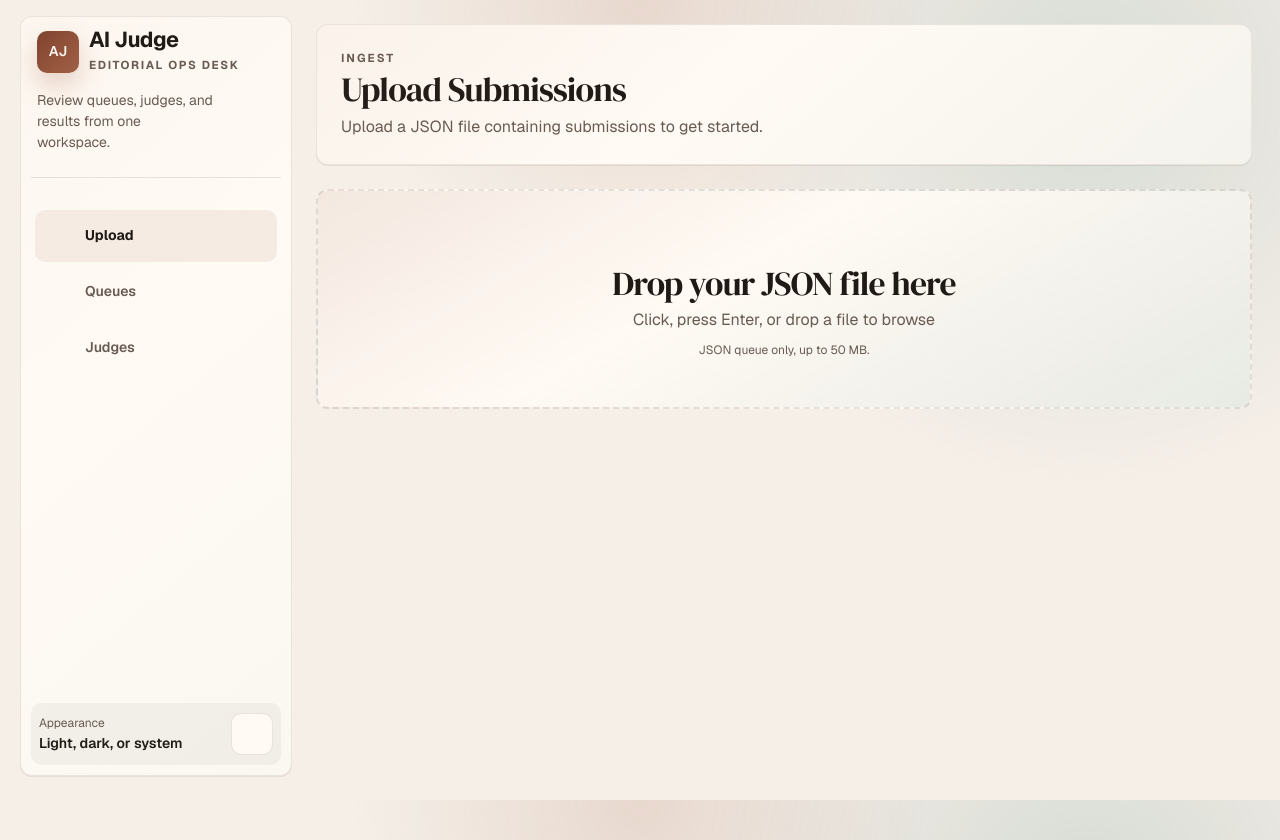
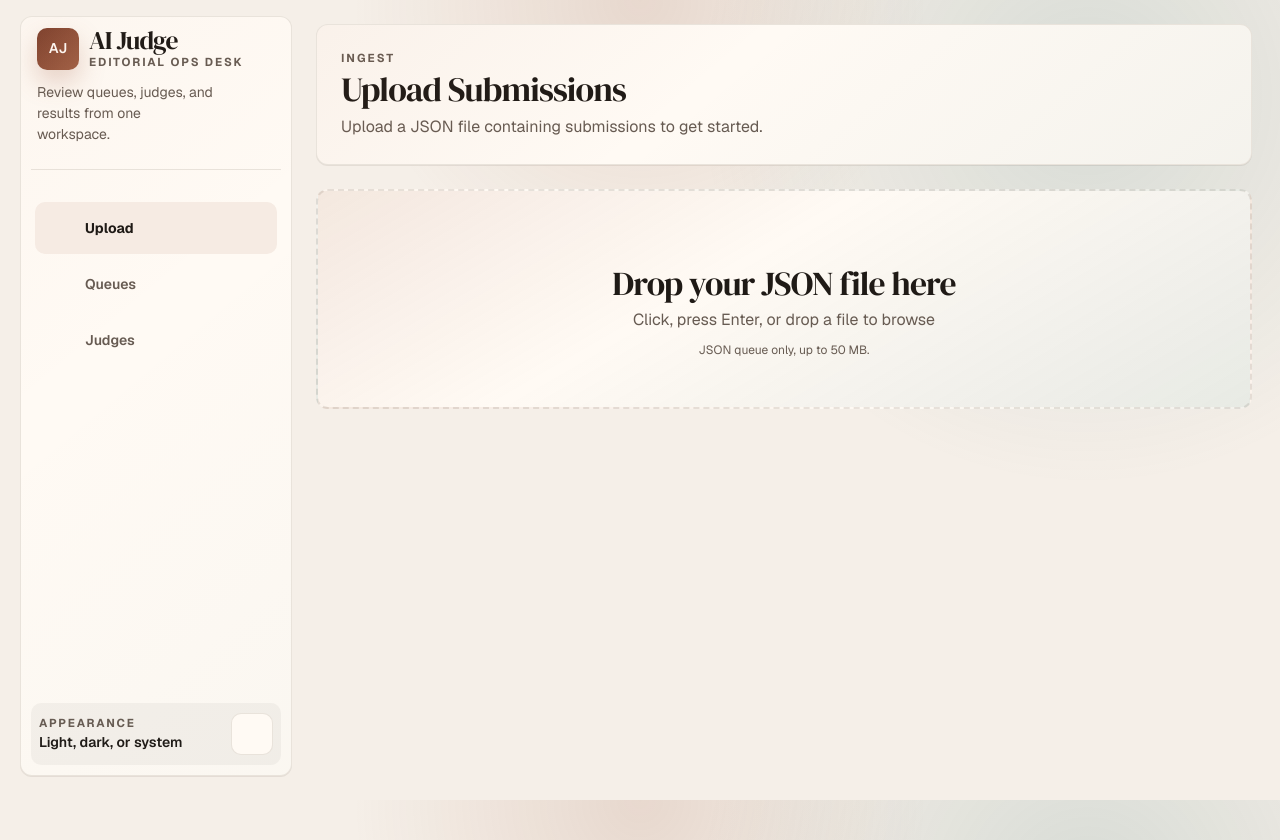
Before and after one commit to RichardJSun/ai-judge, a Next.js app: page /upload in a window 1280 px wide. Built offline with nearby package versions, Linux system fonts and the light colour scheme; some icons are missing; what @mui/material-nextjs would draw is missing.

Commit message:
refactor shell typography alignment

```diff
--- a/src/components/layout/AppShell.tsx
+++ b/src/components/layout/AppShell.tsx
@@ -17,7 +17,7 @@ import {
   appShellMobileTopBarSx,
   appShellRootSx,
 } from './shell-layout';
-import { editorialRadius } from '@/components/ui/theme';
+import { editorialRadius, shellTypography } from '@/components/ui/theme';
 
 export default function AppShell({ children }: { children: React.ReactNode }) {
   const [mobileOpen, setMobileOpen] = useState(false);
@@ -44,10 +44,24 @@ export default function AppShell({ children }: { children: React.ReactNode }) {
               <MenuRoundedIcon />
             </IconButton>
             <Box>
-              <Typography variant="overline" color="text.secondary">
+              <Typography
+                component="p"
+                sx={{
+                  ...shellTypography.brandTitle,
+                  fontSize: '1.2rem',
+                }}
+              >
                 AI Judge
               </Typography>
-              <Typography variant="body2" fontWeight={700}>
+              <Typography
+                component="span"
+                color="text.secondary"
+                sx={{
+                  ...shellTypography.metaLabel,
+                  display: 'block',
+                  mt: 0.25,
+                }}
+              >
                 Review workspace
               </Typography>
             </Box>
--- a/src/components/layout/NavSidebar.tsx
+++ b/src/components/layout/NavSidebar.tsx
@@ -19,7 +19,7 @@ import Link from 'next/link';
 import { usePathname } from 'next/navigation';
 import ThemeModeControl from '@/components/ui/ThemeModeControl';
 import { SectionSurface } from '@/components/ui/editorial';
-import { editorialRadius } from '@/components/ui/theme';
+import { editorialRadius, shellTypography } from '@/components/ui/theme';
 import { navSidebarDrawerSx, navSidebarSurfaceHeightSx } from './shell-layout';
 
 const navItems = [
@@ -71,10 +71,23 @@ function SidebarContent({ onNavigate }: { onNavigate?: () => void }) {
               </Typography>
             </Box>
             <Box minWidth={0}>
-              <Typography variant="h5" sx={{ fontSize: '1.35rem' }}>
+              <Typography
+                component="p"
+                sx={{
+                  ...shellTypography.brandTitle,
+                  fontSize: { xs: '1.5rem', lg: '1.6rem' },
+                }}
+              >
                 AI Judge
               </Typography>
-              <Typography variant="overline" color="text.secondary">
+              <Typography
+                component="span"
+                color="text.secondary"
+                sx={{
+                  ...shellTypography.metaLabel,
+                  display: 'block',
+                }}
+              >
                 Editorial ops desk
               </Typography>
             </Box>
@@ -149,7 +162,14 @@ function SidebarContent({ onNavigate }: { onNavigate?: () => void }) {
           }}
         >
           <Box>
-            <Typography variant="caption" color="text.secondary" sx={{ display: 'block' }}>
+            <Typography
+              component="span"
+              color="text.secondary"
+              sx={{
+                ...shellTypography.metaLabel,
+                display: 'block',
+              }}
+            >
               Appearance
             </Typography>
             <Typography variant="body2" fontWeight={600}>
--- a/src/components/ui/theme.ts
+++ b/src/components/ui/theme.ts
@@ -1,9 +1,24 @@
 import { createTheme } from '@mui/material/styles';
 
-const bodyFontFamily = 'var(--font-geist-sans), system-ui, sans-serif';
-const displayFontFamily = 'var(--font-dm-serif-display), Georgia, serif';
+export const bodyFontFamily = 'var(--font-geist-sans), system-ui, sans-serif';
+export const displayFontFamily = 'var(--font-dm-serif-display), Georgia, serif';
 export const monoFontFamily =
   '"SFMono-Regular", "SF Mono", ui-monospace, Menlo, Monaco, Consolas, "Liberation Mono", monospace';
+export const shellTypography = {
+  brandTitle: {
+    fontFamily: displayFontFamily,
+    fontWeight: 400,
+    lineHeight: 1.02,
+    letterSpacing: '-0.03em',
+  },
+  metaLabel: {
+    fontSize: '0.72rem',
+    fontWeight: 700,
+    lineHeight: 1.5,
+    letterSpacing: '0.16em',
+    textTransform: 'uppercase',
+  },
+} as const;
 export const editorialRadius = {
   surface: 12,
   control: 10,
```
Also changed, not shown: 1 other file (tests, documents, lock files or other folders).
